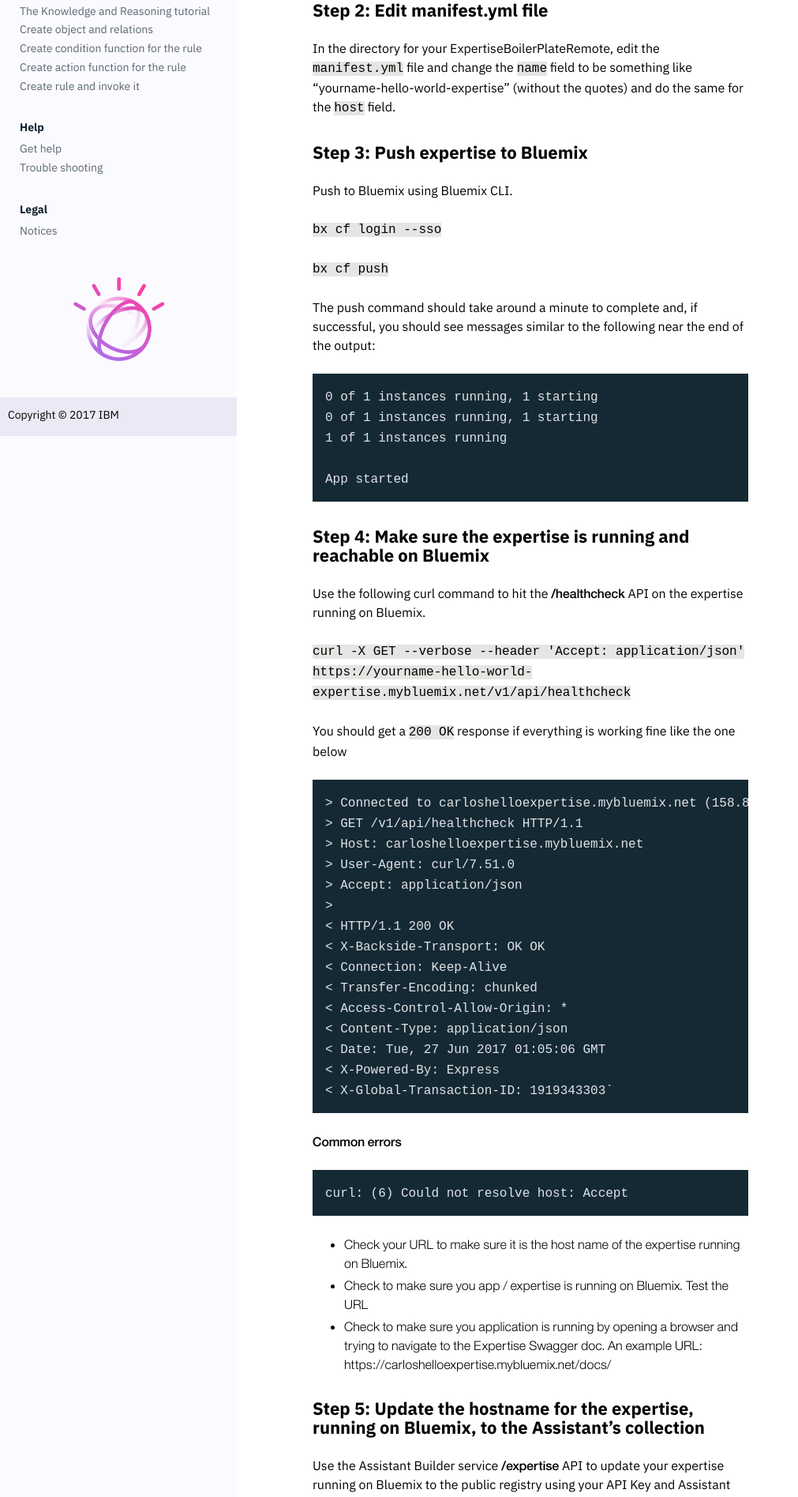
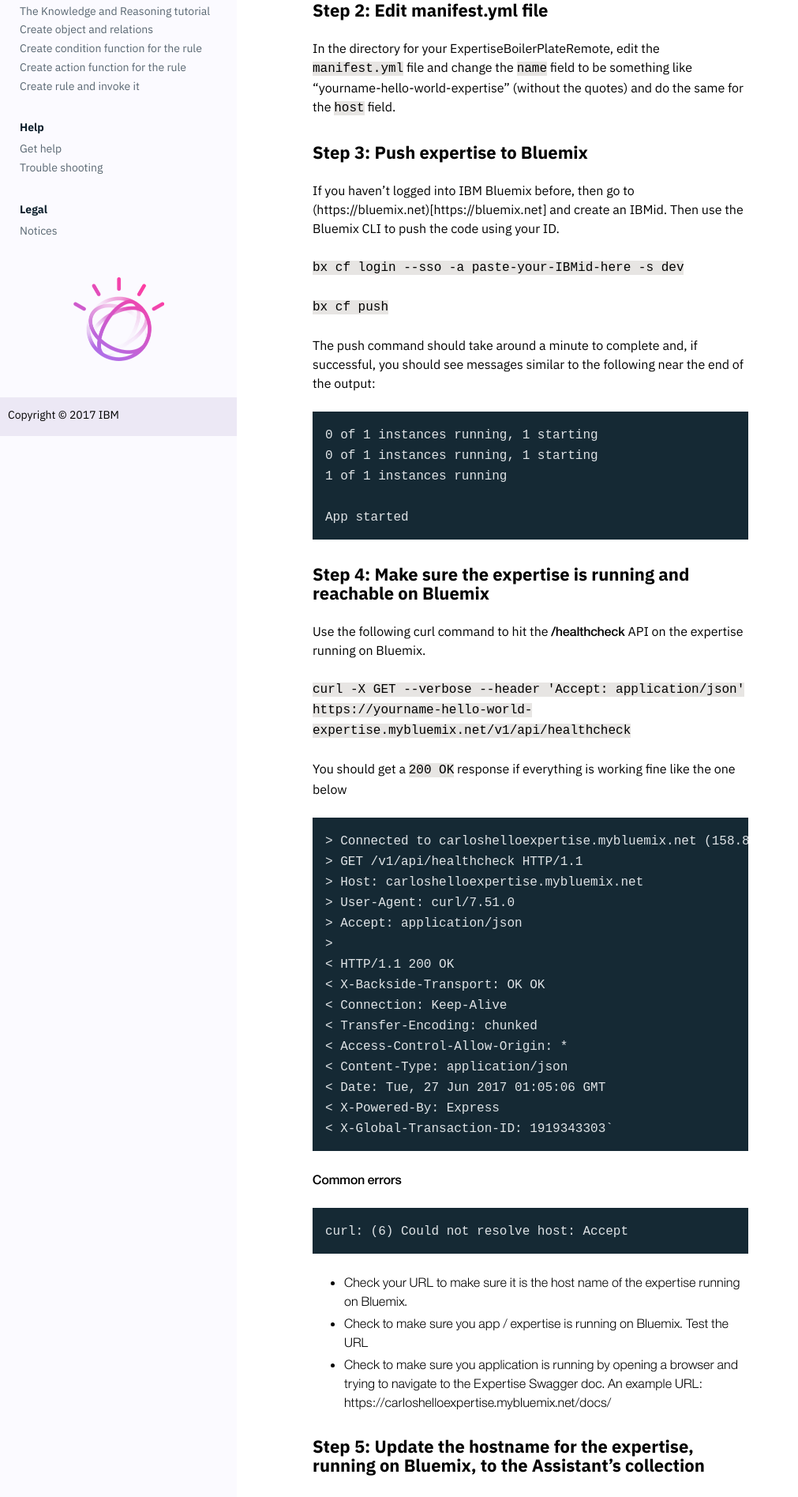
Before and after one commit to Watson-Personal-Assistant/developer, a Jekyll site: the page built from _content/expertise/deploy-to-bluemix.md, in a window 1280 px wide. Shown: the part 759-2654 px from the top of the page at 79% size, without its empty margins (0-1011 px from the left). Built offline with Jekyll 4.4.1, drawn with Linux system fonts in a browser that asks for light colours.

Commit message:
adds ORG and SPACE to the bx command

```diff
--- a/_content/expertise/deploy-to-bluemix.md
+++ b/_content/expertise/deploy-to-bluemix.md
@@ -18,9 +18,9 @@
 In the directory for your ExpertiseBoilerPlateRemote, edit the `manifest.yml` file and change the `name` field to be something like "yourname-hello-world-expertise" (without the quotes) and do the same for the `host` field.
 
 ### Step 3: Push expertise to Bluemix
-Push to Bluemix using Bluemix CLI.
+If you haven't logged into IBM Bluemix before, then go to (https://bluemix.net)[https://bluemix.net] and create an IBMid.  Then use the Bluemix CLI to push the code using your ID.
 
-`bx cf login --sso`
+`bx cf login --sso -a paste-your-IBMid-here -s dev`
 
 `bx cf push`
 
```
